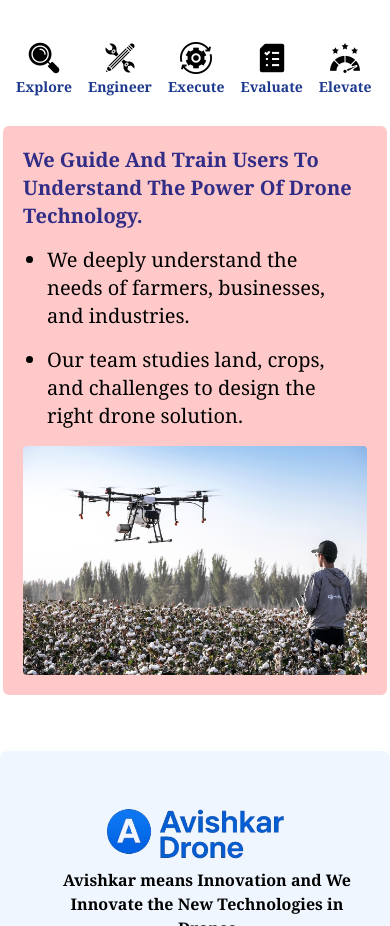
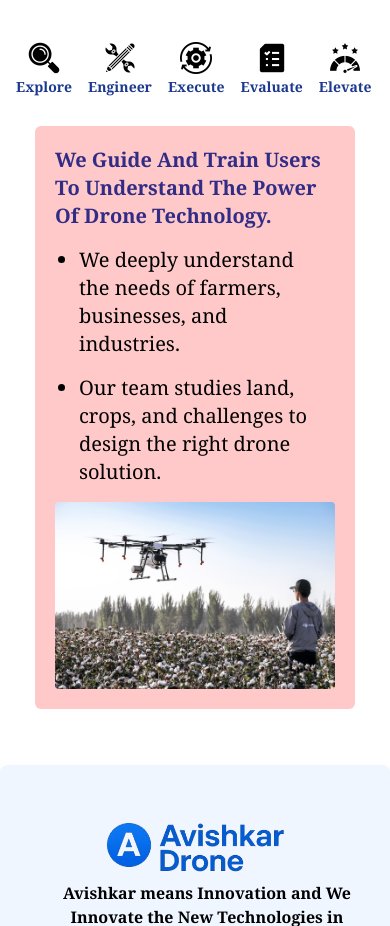
Before and after one commit to KrushnaBarhate03/React-Project, a React (Vite) app: page /service in a window 390 px wide. Shown: the part 4160-5086 px from the top of the page. Built offline with nearby package versions, Linux system fonts and the light colour scheme.

Commit message:
changessss

```diff
--- a/src/views/Services.jsx
+++ b/src/views/Services.jsx
@@ -66,7 +66,7 @@ function Services() {
 
   {/* ➡️ NEW DIV ON RIGHT SIDE */}
 
-  <div className="sm:w-5/6 bg-red-200 mt-5 sm:mt-26 p-5 w-96 m-2  mx-auto rounded-md">
+  <div className="sm:w-5/6 bg-red-200 mt-5 sm:mt-26 p-5 w-80 m-2  mx-auto rounded-md">
  {Action===1&&(
     <div>
     <h2 className="font-bold sm:text-3xl text-xl  font-serif text-indigo-900">We Guide And Train Users To Understand The Power Of Drone Technology.</h2>
```
